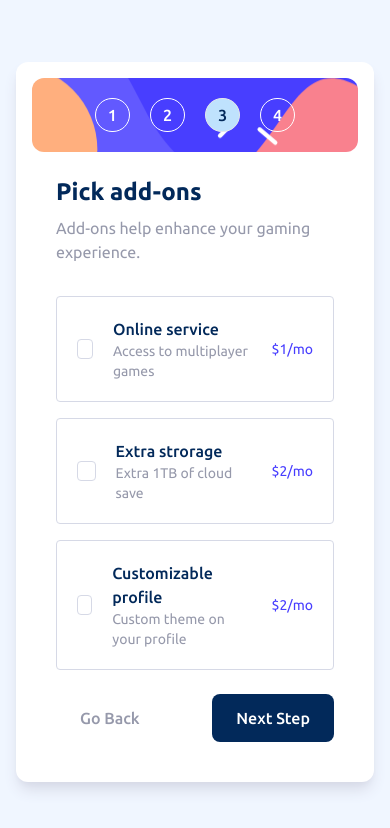
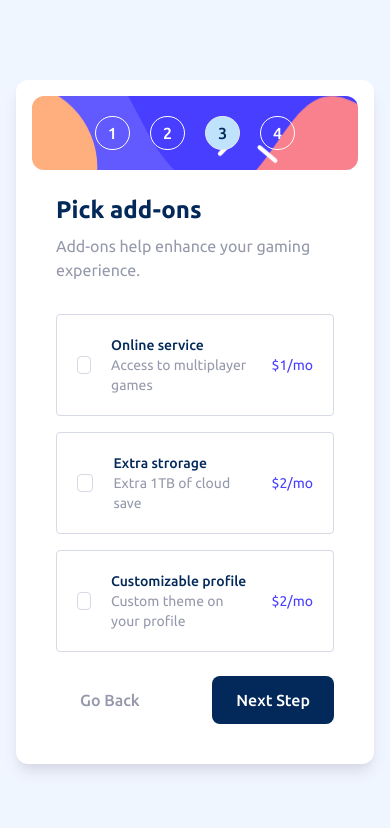
Before and after one commit to revuwem/multi-step-form, a React (Vite) app: page /addons in a window 390 px wide. Shown: the top 828 px of the page. Built offline with nearby package versions, Linux system fonts and the light colour scheme.

Commit message:
feat(features/AddonCheckbox): add small screen font size for name

```diff
--- a/src/features/AddonCheckbox/AddonCheckbox.tsx
+++ b/src/features/AddonCheckbox/AddonCheckbox.tsx
@@ -27,7 +27,7 @@ const AddonCheckbox: React.FC<AddonCheckboxProps> = ({ content, ...props }) => {
   const checked = useMemo(() => value[props.value] ?? false, [value]);
 
   const containerClassName = [
-    "text-base p-5 flex items-center gap-5 border rounded transition hover:border-purplish-blue hover:cursor-pointer",
+    "text-sm md:text-base p-5 flex items-center gap-5 border rounded transition hover:border-purplish-blue hover:cursor-pointer",
     checked ? "border-purplish-blue" : "border-light-gray",
     checked ? "bg-alabaster" : "bg-white",
   ].join(" ");
```
